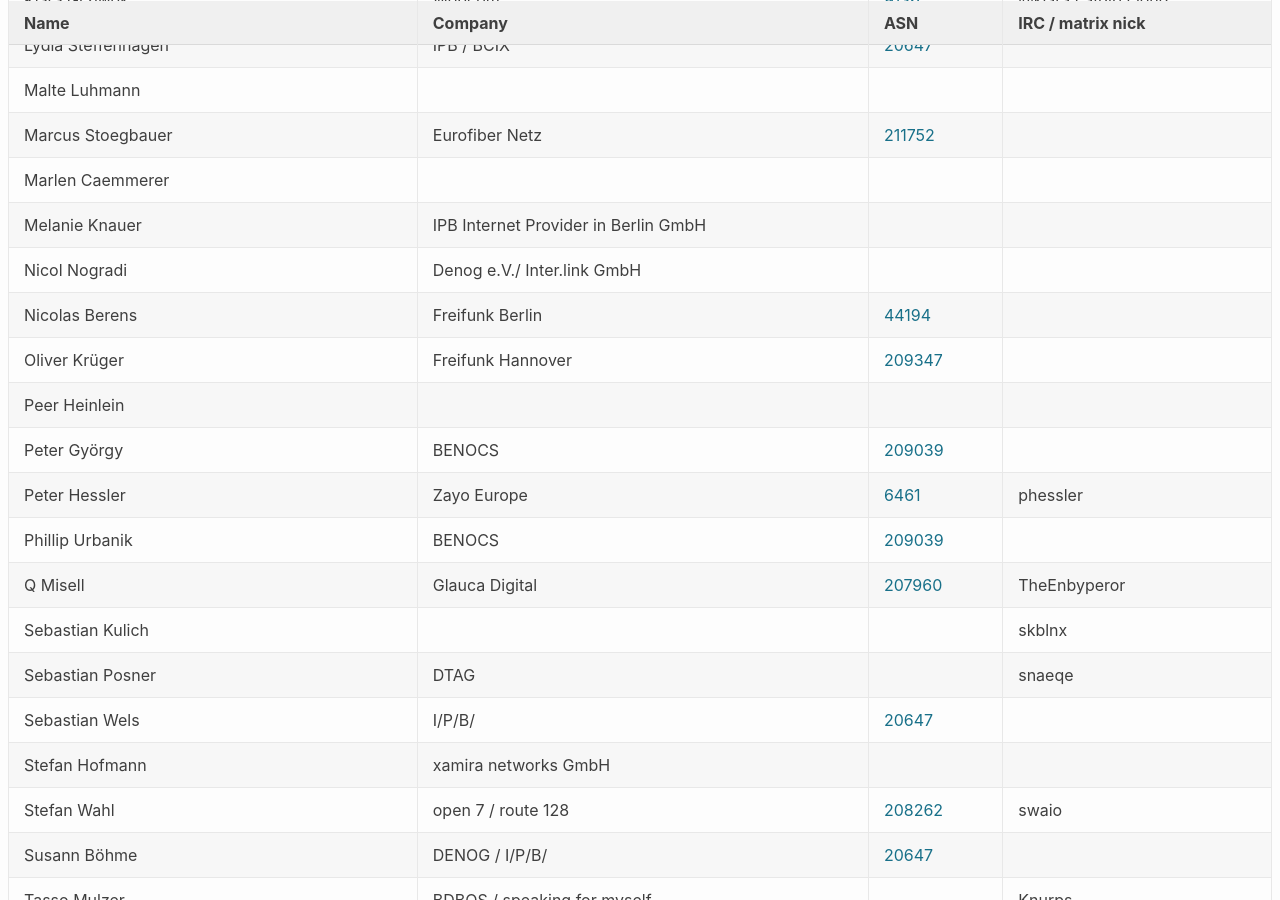
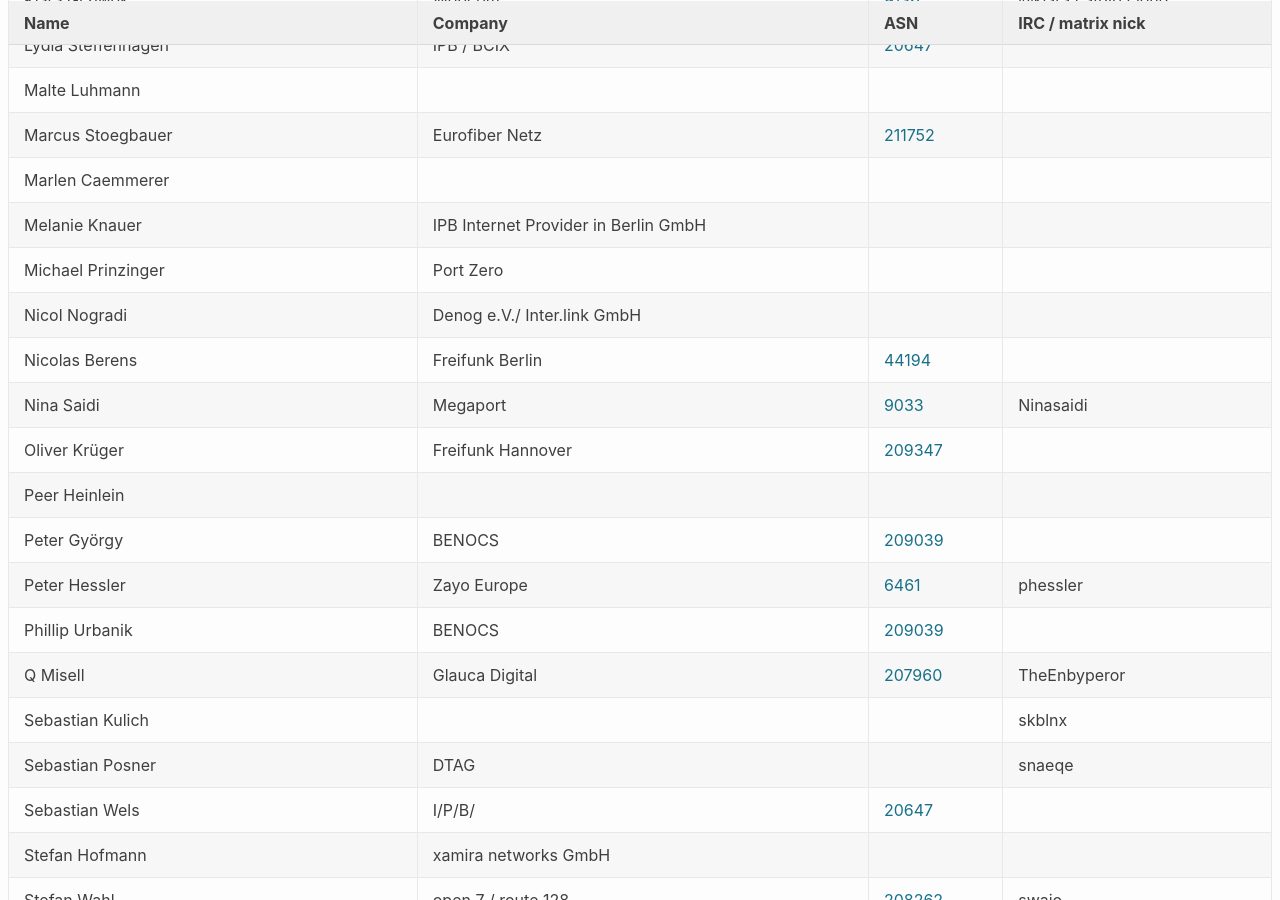
Before and after one commit to denog/pretix-attendeelist, a Jekyll site: the page built from denogmeetup25-03/index.markdown, in a window 1280 px wide and 900 px high, scrolled down 976 px. Built offline with Jekyll 4.4.1, drawn with Linux system fonts in a browser that asks for light colours.

Commit message:
Latest data: Wed Mar 12 16:11:12 UTC 2025

```diff
--- a/_data/attendees_denogmeetup25-03.json
+++ b/_data/attendees_denogmeetup25-03.json
@@ -156,6 +156,12 @@
     "asn": null
   },
   {
+    "name": "Michael Prinzinger",
+    "company": "Port Zero",
+    "irc": null,
+    "asn": null
+  },
+  {
     "name": "Nicolas Berens",
     "company": "Freifunk Berlin",
     "irc": null,
@@ -166,6 +172,12 @@
     "company": "Denog e.V./ Inter.link GmbH",
     "irc": null,
     "asn": null
+  },
+  {
+    "name": "Nina Saidi",
+    "company": "Megaport",
+    "irc": "Ninasaidi",
+    "asn": "9033"
   },
   {
     "name": "Oliver Krüger",
```
